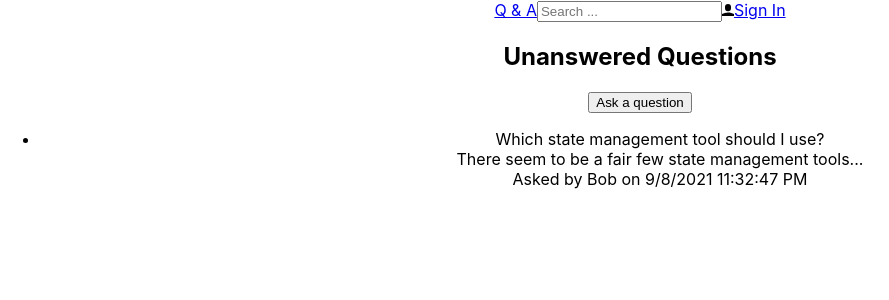
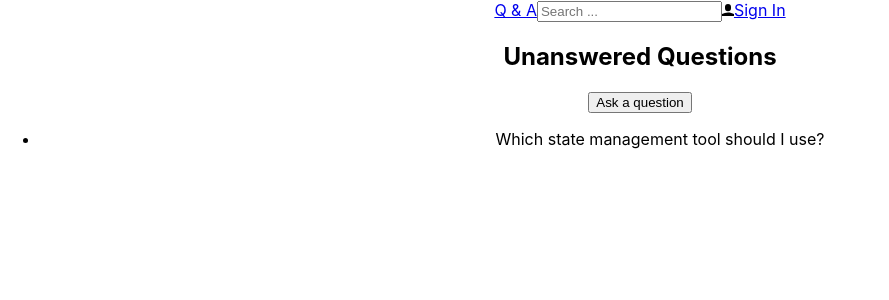
Before and after one commit to ZahraB21/Q-A, a React (Create React App) app: page / in a window 1280 px wide. Shown: the top 300 px of the page, without its empty margins (0-889 px from the left). Built offline with nearby package versions, Linux system fonts and the light colour scheme.

Commit message:
Passing a render prop to QuestionList to output the title of question

```diff
--- a/src/HomePage.tsx
+++ b/src/HomePage.tsx
@@ -10,7 +10,10 @@ export const HomePage = () => {
       <div>
         <PageTitle>Unanswered Questions</PageTitle>
         <button>Ask a question</button>
-        <QuestionList data={getUnansweredQuestions()} />
+        <QuestionList
+          data={getUnansweredQuestions()}
+          renderItem={(question) => <div>{question.title}</div>}
+        />
       </div>
     </Page>
   );
```
